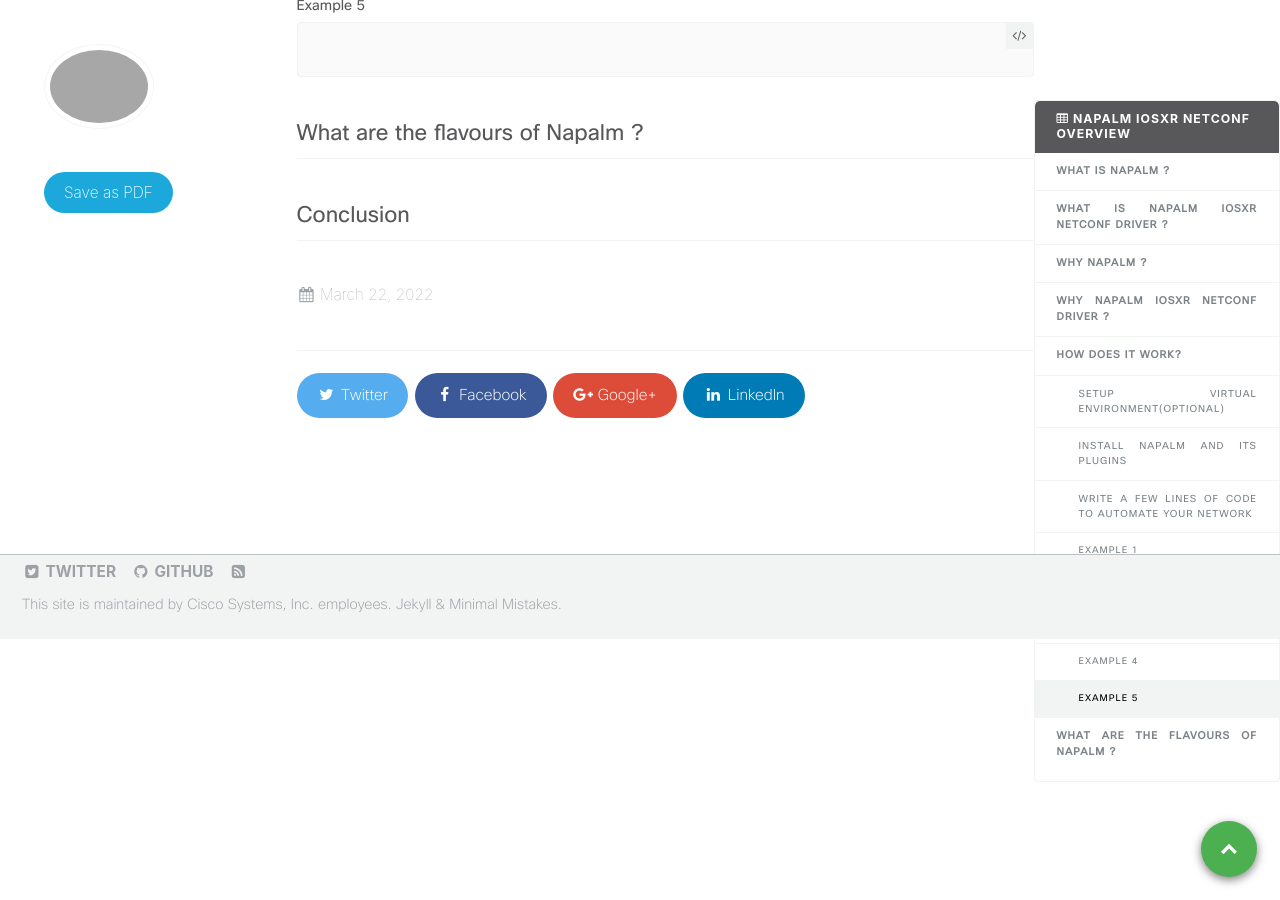
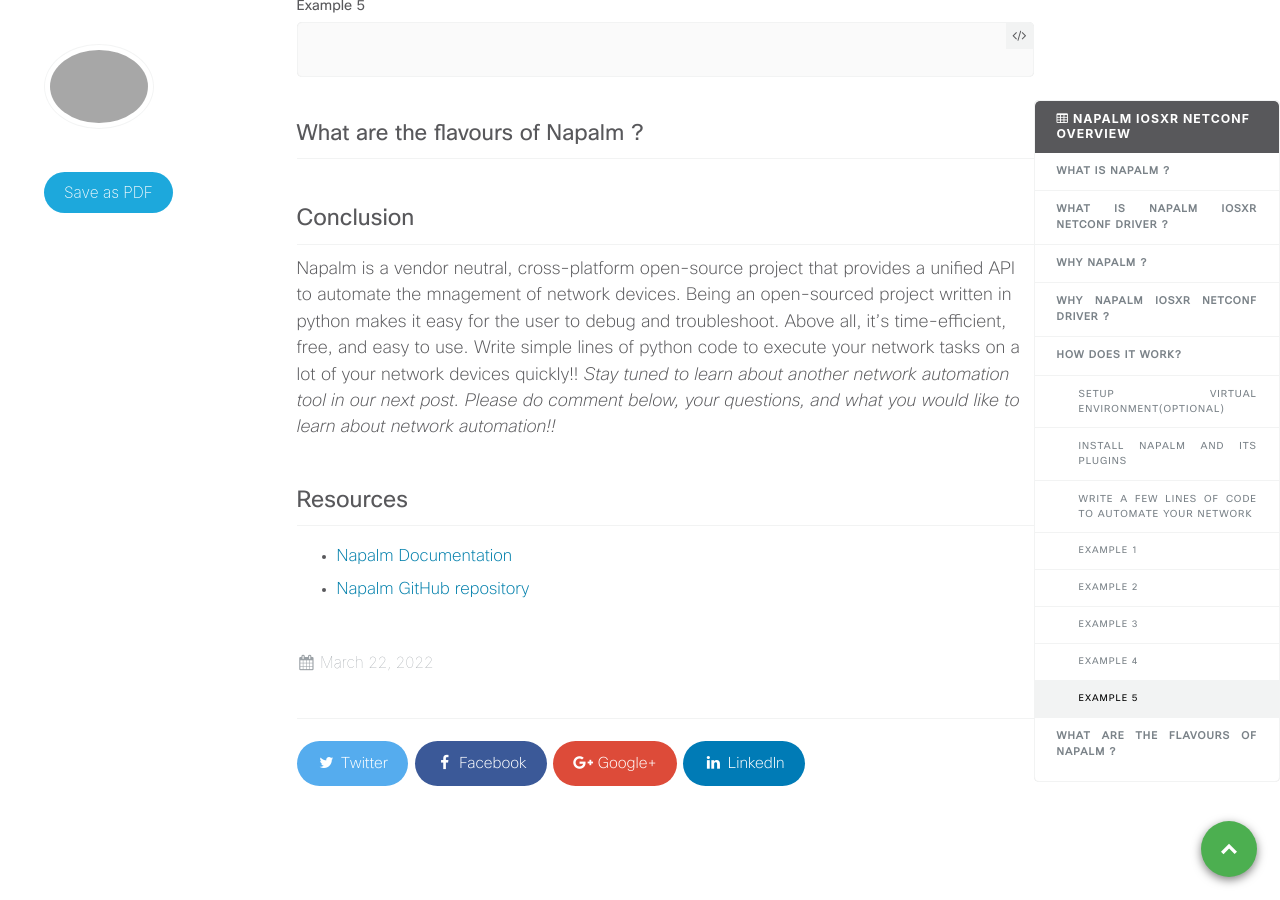
Before and after one commit to xrdocs/programmability, a Jekyll site: the page built from _tutorials/2022-03-22-napalm-iosxr-netconf-overview.md, in a window 1280 px wide and 900 px high, scrolled down 2057 px. Built offline with Jekyll 4.4.1, drawn with Linux system fonts in a browser that asks for light colours; comment, search, counter and statistics services are not loaded.

Commit message:
Update 2022-03-22-napalm-iosxr-netconf-overview.md

```diff
--- a/_tutorials/2022-03-22-napalm-iosxr-netconf-overview.md
+++ b/_tutorials/2022-03-22-napalm-iosxr-netconf-overview.md
@@ -75,4 +75,12 @@ Once you have all the required packages installed, go ahead and write the code t
 ## What are the flavours of Napalm ?
 
 
-## Conclusion
+# Conclusion
+Napalm is a vendor neutral, cross-platform open-source project that provides a unified API to automate the mnagement of network devices. Being an open-sourced project written in python makes it easy for the user to debug and troubleshoot. Above all, it's time-efficient, free, and easy to use. Write simple lines of python code to execute your network tasks on a lot of your network devices quickly!!
+*Stay tuned to learn about another network automation tool in our next post.*
+*Please do comment below, your questions, and what you would like to learn about network automation!!*
+
+# Resources
+
+- [Napalm Documentation](https://napalm.readthedocs.io/en/latest/)
+- [Napalm GitHub repository](https://github.com/napalm-automation/napalm)
```
